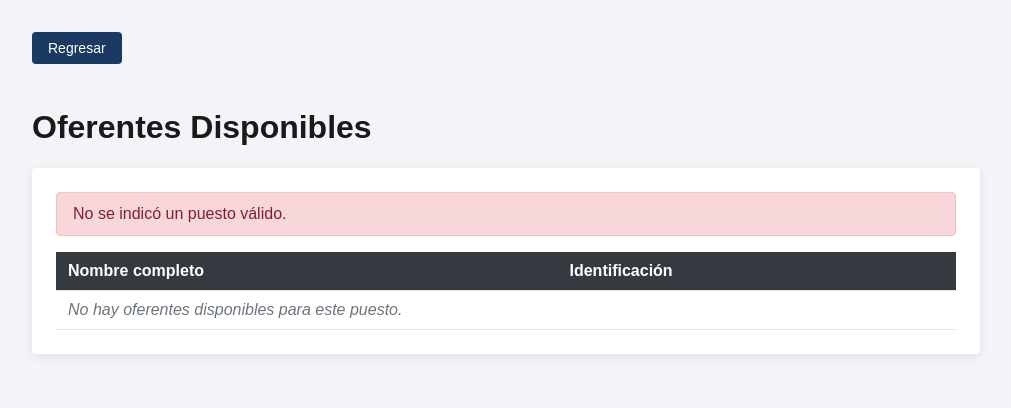
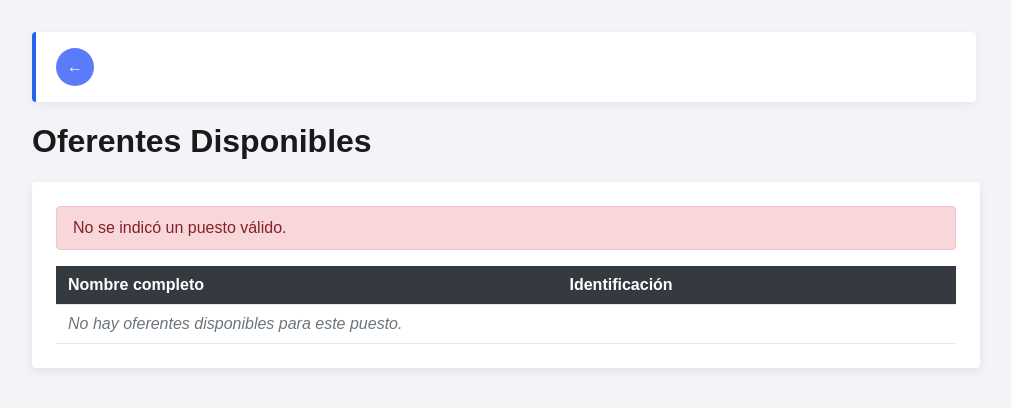
Before and after one commit to kendalls-s/Proye-2-Sitios, a PHP site: page /oferentes.php in a window 1280 px wide. Shown: the part 64-472 px from the top of the page, without its empty margins (0-1011 px from the left). Run offline with PHP 8.4, Linux system fonts and the light colour scheme; the visitor is signed in with stand-in values (Sample User, id 1).

Commit message:
Cambiso en boton

```diff
--- a/Web php/oferentes.php
+++ b/Web php/oferentes.php
@@ -89,19 +89,34 @@ if ($codigo === '' || $idPuesto <= 0) {
             color: #1a1a1a;
         }
 
-        .boton-regresar {
-            display: inline-block;
-            margin-bottom: 24px;
-            padding: 8px 16px;
-            background-color: #1b3a63;
-            color: #ffffff;
-            text-decoration: none;
+        .panel-acciones {
+            background: #ffffff;
+            border-left: 4px solid #2563eb;
             border-radius: 4px;
-            font-size: 14px;
+            padding: 16px 20px;
+            margin-bottom: 18px;
+            box-shadow: 0 3px 10px rgba(0, 0, 0, .06);
+            max-width: 900px;
         }
 
-        .boton-regresar:hover {
-            background-color: #14294a;
+        .boton-circular {
+            width: 38px;
+            height: 38px;
+            border-radius: 50%;
+            border: none;
+            background-color: #5b7cfa;
+            color: #ffffff;
+            display: inline-flex;
+            align-items: center;
+            justify-content: center;
+            text-decoration: none;
+            font-size: 16px;
+            cursor: pointer;
+            margin-right: 8px;
+        }
+
+        .boton-circular:hover {
+            background-color: #4169e1;
         }
 
         .tarjeta {
@@ -168,7 +183,9 @@ if ($codigo === '' || $idPuesto <= 0) {
     </header>
 
     <main>
-        <a class="boton-regresar" href="puestos.php">Regresar</a>
+        <div class="panel-acciones">
+            <a class="boton-circular" href="puestos.php" title="Regresar">&#8592;</a>
+        </div>
 
         <h1>Oferentes Disponibles</h1>
 
```
